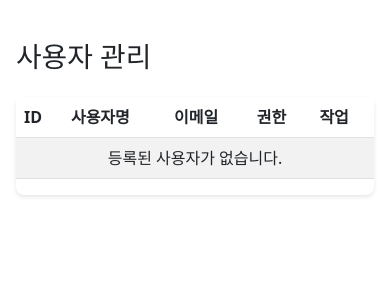
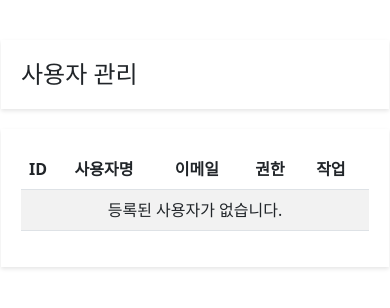
Before and after one commit to javamain87/web_python, a Flask app: template app/templates/admin/users.html in a window 390 px wide. Shown: the part 72-380 px from the top of the page. Run offline with Flask 2, Linux system fonts and the light colour scheme; the template is opened without the code that fills it, so the values that code supplies are empty; some libraries are stand-ins or nearby versions.

Commit message:
style: 헤더와 그리드 너비 일치 및 스타일 통일

```diff
--- a/app/templates/admin/users.html
+++ b/app/templates/admin/users.html
@@ -4,6 +4,19 @@
 
 {% block extra_css %}
 <style>
+    .page-header {
+        background: white;
+        padding: 20px;
+        border-radius: 8px;
+        box-shadow: 0 2px 4px rgba(0,0,0,0.1);
+        margin-bottom: 20px;
+    }
+
+    .page-header h1 {
+        margin: 0;
+        font-size: 1.5rem;
+    }
+
     .card {
         border: none;
         border-radius: 8px;
@@ -11,23 +24,36 @@
     }
 
     .user-table-container {
-        padding: 0;
+        padding: 20px;
     }
 
     /* 버튼 스타일 */
     .btn-group-actions {
         display: flex;
+        flex-direction: column;  /* 세로 배치 */
         gap: 8px;  /* 버튼 사이 간격 */
     }
 
     .btn-group-actions .btn {
-        flex: 1;  /* 버튼 너비 동일하게 */
+        width: 100%;  /* 버튼 너비 100% */
         padding: 4px 12px;
         font-size: 0.875rem;
+        white-space: nowrap;  /* 텍스트 한 줄로 유지 */
+        min-width: 60px;  /* 최소 너비 설정 */
     }
 
     /* 모바일 최적화 스타일 */
     @media screen and (max-width: 768px) {
+        .page-header {
+            margin: 0 -15px 20px -15px;
+            border-radius: 0;
+        }
+
+        .card {
+            margin: 0 -15px;
+            border-radius: 0;
+        }
+
         .dataTables_wrapper .dataTables_length {
             float: left;
             margin-bottom: 10px;
@@ -60,6 +86,11 @@
             justify-content: flex-end;
         }
 
+        /* 모바일에서 버튼 너비 조정 */
+        .btn-group-actions .btn {
+            min-width: 80px;  /* 모바일에서 버튼 최소 너비 */
+        }
+
         .badge {
             padding: 5px 10px;
             font-size: 0.875rem;
@@ -87,7 +118,9 @@
 {% block content %}
 <div class="row">
     <div class="col-12">
-        <h1 class="mb-4">사용자 관리</h1>
+        <div class="page-header">
+            <h1>사용자 관리</h1>
+        </div>
         <div class="card">
             <div class="card-body user-table-container">
                 <table id="userTable" class="table table-striped">
```
